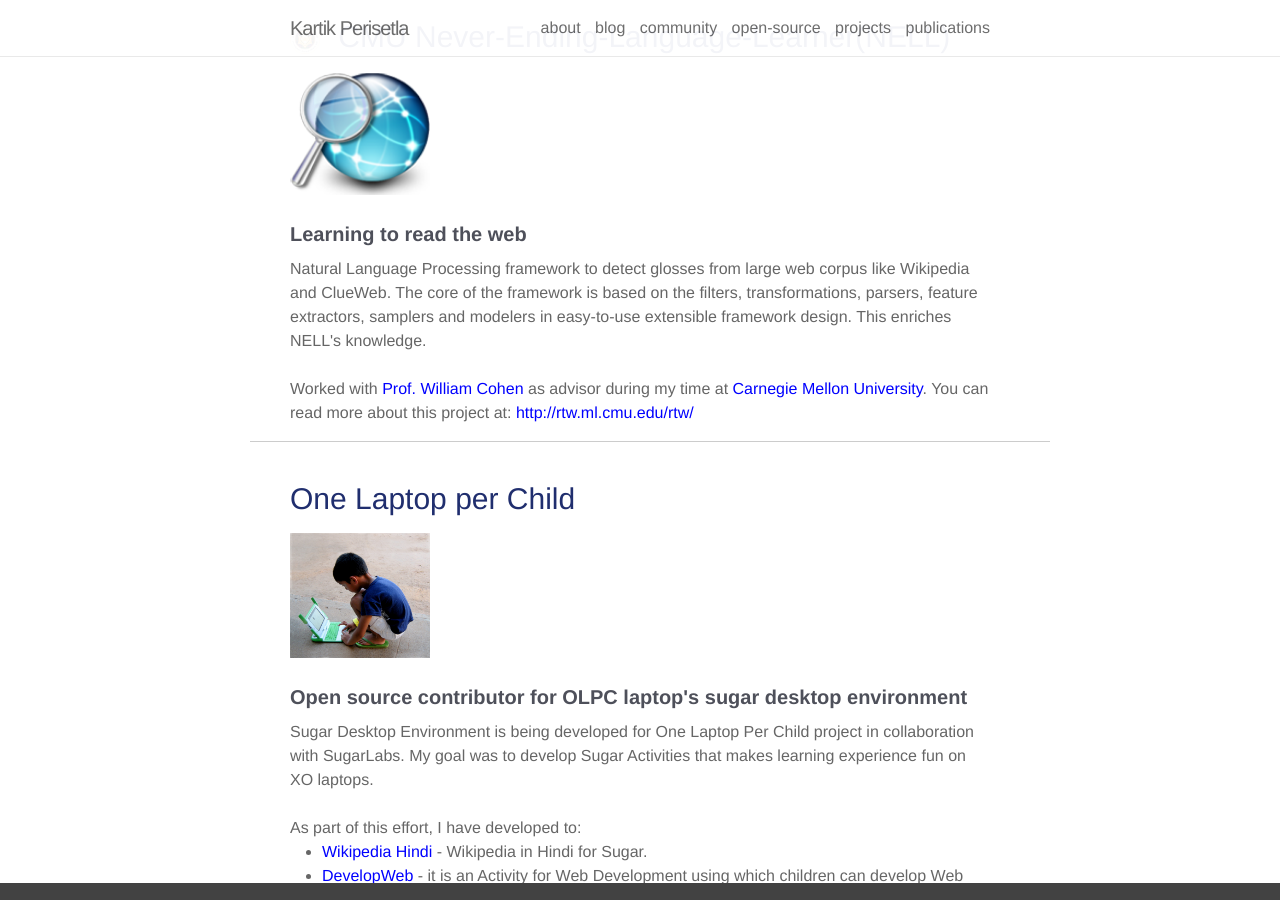
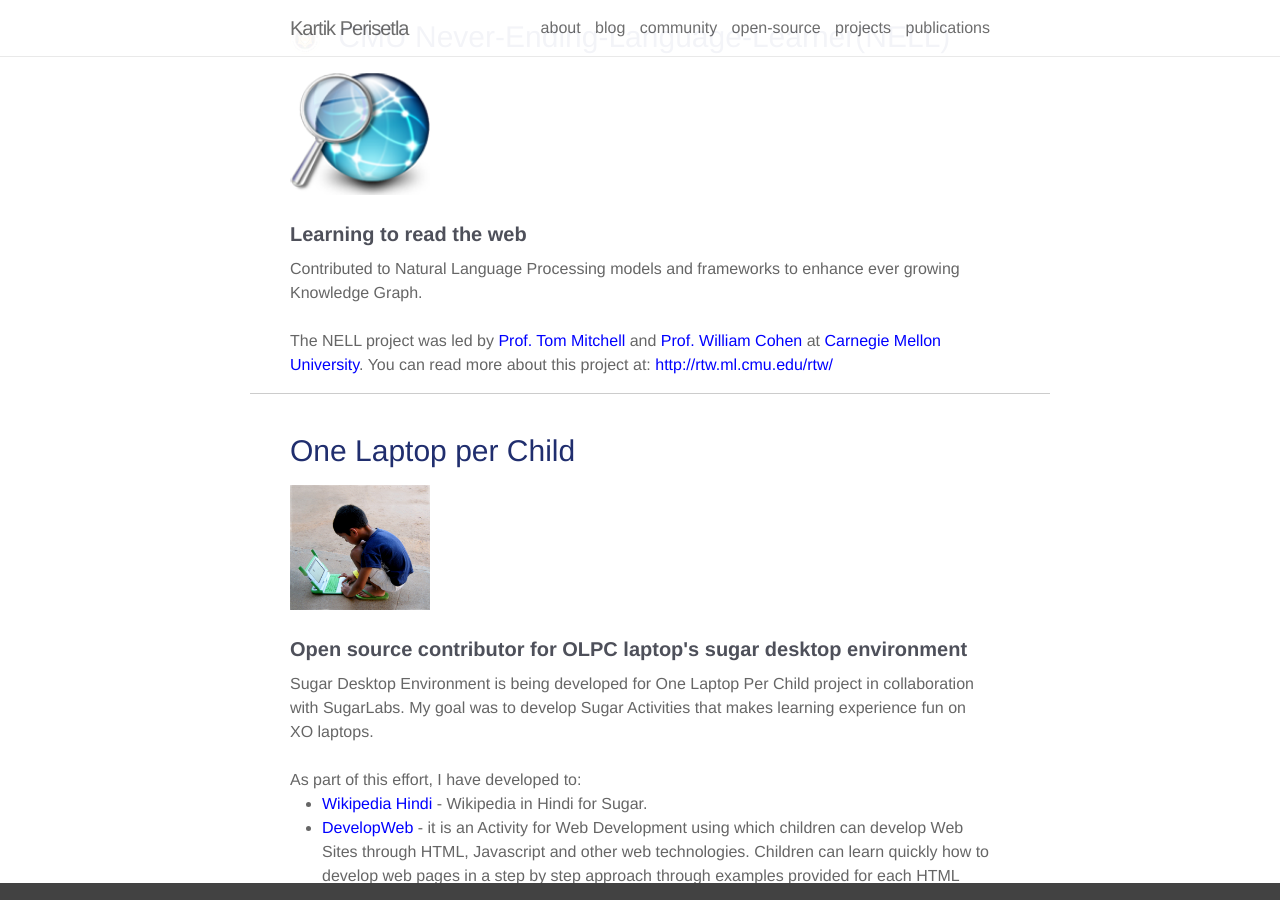
Before and after one commit to kartikperisetla/kartikperisetla.github.io, a Jekyll site: the page built from _pages/projects.md, in a window 1280 px wide and 900 px high, scrolled down 4651 px. Built offline with Jekyll 4.4.1, drawn with Linux system fonts in a browser that asks for light colours; nearby versions of some CDN libraries.

Commit message:
nit update

```diff
--- a/_pages/projects.md
+++ b/_pages/projects.md
@@ -141,11 +141,9 @@
 <img class="thumbnail" src="/assets/img/nell.png" width="140px" height="125px" border="0px" />
 <p align="justify">
     <b><h4 style="color:#4E505A">Learning to read the web</h4></b>
-    Natural Language Processing framework to detect glosses from large web corpus like Wikipedia and ClueWeb. The core of the framework is based on the filters,
-    transformations, parsers, feature extractors, samplers and modelers in easy-to-use extensible framework design. This enriches NELL's knowledge.<br/><br/>
+    Contributed to Natural Language Processing models and frameworks to enhance ever growing Knowledge Graph.<br/><br/>
 
-    Worked with <a
-        href="http://www.cs.cmu.edu/~wcohen/" style="color:blue">Prof. William Cohen</a> as advisor during my time at <a href="http://cmu.edu/" target="_blank" style="color:blue">Carnegie Mellon University</a>. You can read more about this project at: <a  style="color:blue" href="http://rtw.ml.cmu.edu/rtw/" style="color:blue">http://rtw.ml.cmu.edu/rtw/</a>
+    The NELL project was led by <a target="_blank" href="http://www.cs.cmu.edu/~tom/" style="color:blue">Prof. Tom Mitchell</a> and <a target="_blank" href="http://www.cs.cmu.edu/~wcohen/" style="color:blue">Prof. William Cohen</a> at <a href="http://cmu.edu/" target="_blank" style="color:blue">Carnegie Mellon University</a>. You can read more about this project at: <a  style="color:blue" href="http://rtw.ml.cmu.edu/rtw/" style="color:blue">http://rtw.ml.cmu.edu/rtw/</a>
 
 </p>
 
```
